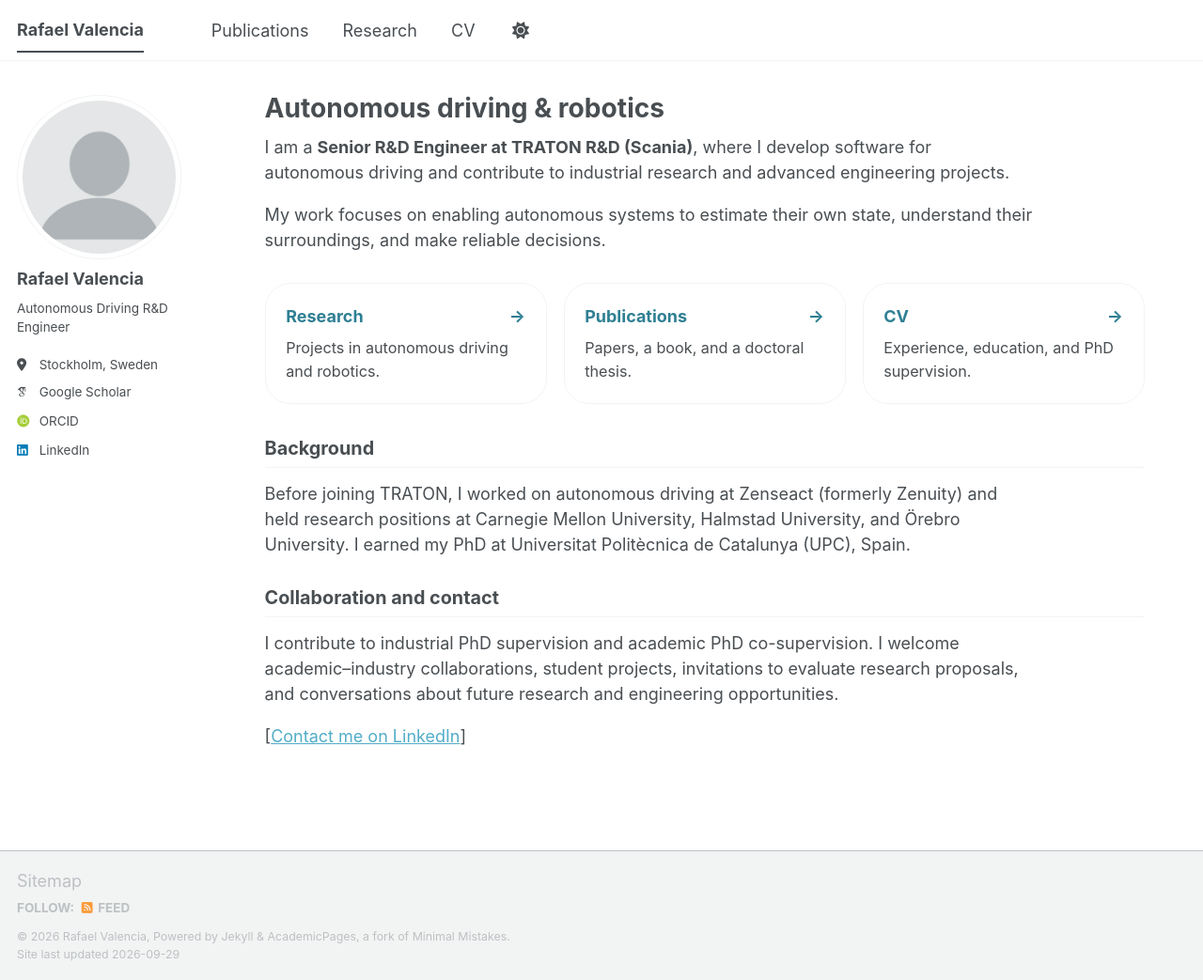
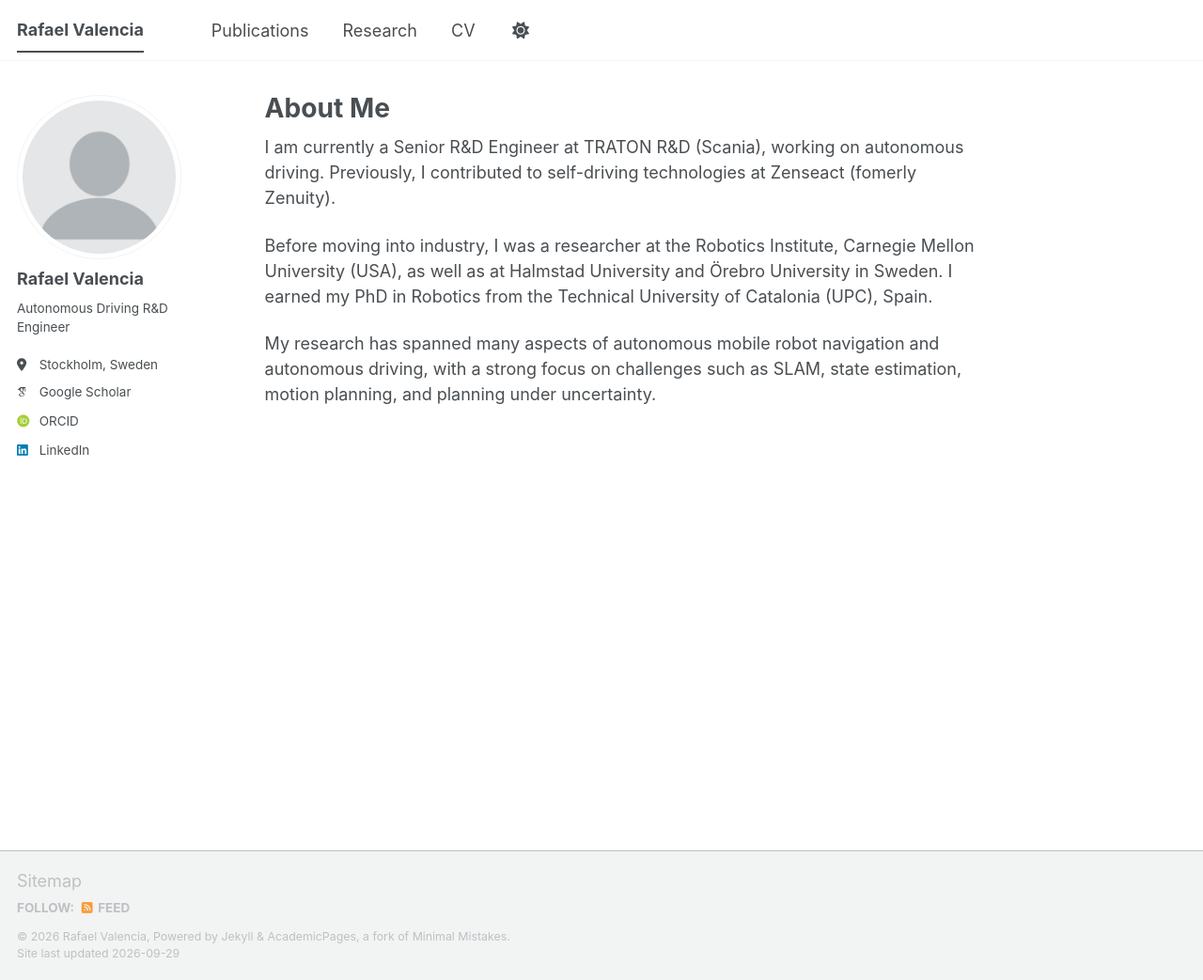
Before and after one commit to rafaelvalencia/rafaelvalencia.github.io, a Jekyll site: the page built from _pages/about.md, in a window 1280 px wide and 1043 px high. Shown: the whole window at 94% size. Built offline with Jekyll 4.4.1, drawn with Linux system fonts in a browser that asks for light colours; some web fonts are replaced; a script bundle is joined from its source files by our own code; library files that are not in the unit come from our copies.

Commit message:
Revert "Improve homepage introduction and navigation"
This reverts commit 096a5882a94fb3e55c715439665ea72a5821ac39.

```diff
--- a/_pages/about.md
+++ b/_pages/about.md
@@ -1,43 +1,14 @@
 ---
-layout: archive
 permalink: /
-title: "Autonomous driving &amp; robotics"
-description: "Rafael Valencia, PhD — autonomous-driving software development, industrial research, and advanced engineering at TRATON R&D (Scania)."
+title: "About Me"
 author_profile: true
 redirect_from:
   - /about/
   - /about.html
 ---
 
-<div class="home-page">
-  <div class="home-intro">
-    <p>I am a <strong>Senior R&amp;D Engineer at TRATON R&amp;D (Scania)</strong>, where I develop software for autonomous driving and contribute to industrial research and advanced engineering projects.</p>
-    <p>My work focuses on enabling autonomous systems to estimate their own state, understand their surroundings, and make reliable decisions.</p>
-  </div>
+I am currently a Senior R&D Engineer at TRATON R&D (Scania), working on autonomous driving. Previously, I contributed to self-driving technologies at Zenseact (fomerly Zenuity).
 
-  <nav class="home-links" aria-label="Explore my work">
-    <a class="home-link" href="{{ '/research/' | relative_url }}">
-      <span class="home-link__title">Research <span aria-hidden="true">&rarr;</span></span>
-      <span class="home-link__description">Projects in autonomous driving and robotics.</span>
-    </a>
-    <a class="home-link" href="{{ '/publications/' | relative_url }}">
-      <span class="home-link__title">Publications <span aria-hidden="true">&rarr;</span></span>
-      <span class="home-link__description">Papers, a book, and a doctoral thesis.</span>
-    </a>
-    <a class="home-link" href="{{ '/cv/' | relative_url }}">
-      <span class="home-link__title">CV <span aria-hidden="true">&rarr;</span></span>
-      <span class="home-link__description">Experience, education, and PhD supervision.</span>
-    </a>
-  </nav>
+Before moving into industry, I was a researcher at the Robotics Institute, Carnegie Mellon University (USA), as well as at Halmstad University and Örebro University in Sweden. I earned my PhD in Robotics from the Technical University of Catalonia (UPC), Spain.
 
-  <section class="home-section" aria-labelledby="home-background">
-    <h2 id="home-background">Background</h2>
-    <p>Before joining TRATON, I worked on autonomous driving at Zenseact (formerly Zenuity) and held research positions at Carnegie Mellon University, Halmstad University, and Örebro University. I earned my PhD at Universitat Politècnica de Catalunya (UPC), Spain.</p>
-  </section>
-
-  <section class="home-section" aria-labelledby="home-collaboration">
-    <h2 id="home-collaboration">Collaboration and contact</h2>
-    <p>I contribute to industrial PhD supervision and academic PhD co-supervision. I welcome academic–industry collaborations, student projects, invitations to evaluate research proposals, and conversations about future research and engineering opportunities.</p>
-    <p>[<a href="https://www.linkedin.com/in/rafaelvalencia/">Contact me on LinkedIn</a>]</p>
-  </section>
-</div>
+My research has spanned many aspects of autonomous mobile robot navigation and autonomous driving, with a strong focus on challenges such as SLAM, state estimation, motion planning, and planning under uncertainty.
--- a/_sass/layout/_home.scss
+++ /dev/null
@@ -1,71 +0,0 @@
-.home-page {
-  max-width: 52rem;
-
-  p {
-    max-width: 72ch;
-    margin: 0 0 1em;
-  }
-
-  .home-links {
-    display: grid;
-    gap: 1rem;
-    margin: 1.75rem 0 2rem;
-
-    @include breakpoint($medium) {
-      grid-template-columns: repeat(3, minmax(0, 1fr));
-    }
-  }
-
-  .home-link {
-    display: block;
-    padding: 1.2rem;
-    border: 1px solid var(--global-border-color);
-    border-radius: 1.5rem;
-    corner-shape: squircle;
-    color: var(--global-text-color);
-    text-decoration: none;
-
-    &:hover,
-    &:focus-visible {
-      border-color: var(--global-base-color);
-      text-decoration: none;
-
-      .home-link__title {
-        text-decoration: underline;
-        text-underline-offset: 0.2em;
-      }
-    }
-
-    &:focus-visible {
-      outline: 2px solid var(--global-base-color);
-      outline-offset: 3px;
-    }
-  }
-
-  .home-link__title {
-    display: flex;
-    align-items: baseline;
-    justify-content: space-between;
-    gap: 0.5rem;
-    margin-bottom: 0.45em;
-    color: var(--global-base-color);
-    font-weight: 700;
-  }
-
-  .home-link__description {
-    display: block;
-    font-size: 0.9em;
-    line-height: 1.5;
-  }
-
-  .home-section {
-    margin-top: 1.75rem;
-
-    h2 {
-      margin: 0 0 0.7em;
-      padding-bottom: 0.4em;
-      border-bottom: 1px solid var(--global-border-color);
-      font-size: 1.1em;
-    }
-  }
-}
--- a/assets/css/main.scss
+++ b/assets/css/main.scss
@@ -34,7 +34,6 @@
 
     "layout/page",
     "layout/archive",
-    "layout/home",
     "layout/research",
     "layout/cv",
     "layout/sidebar",
```
